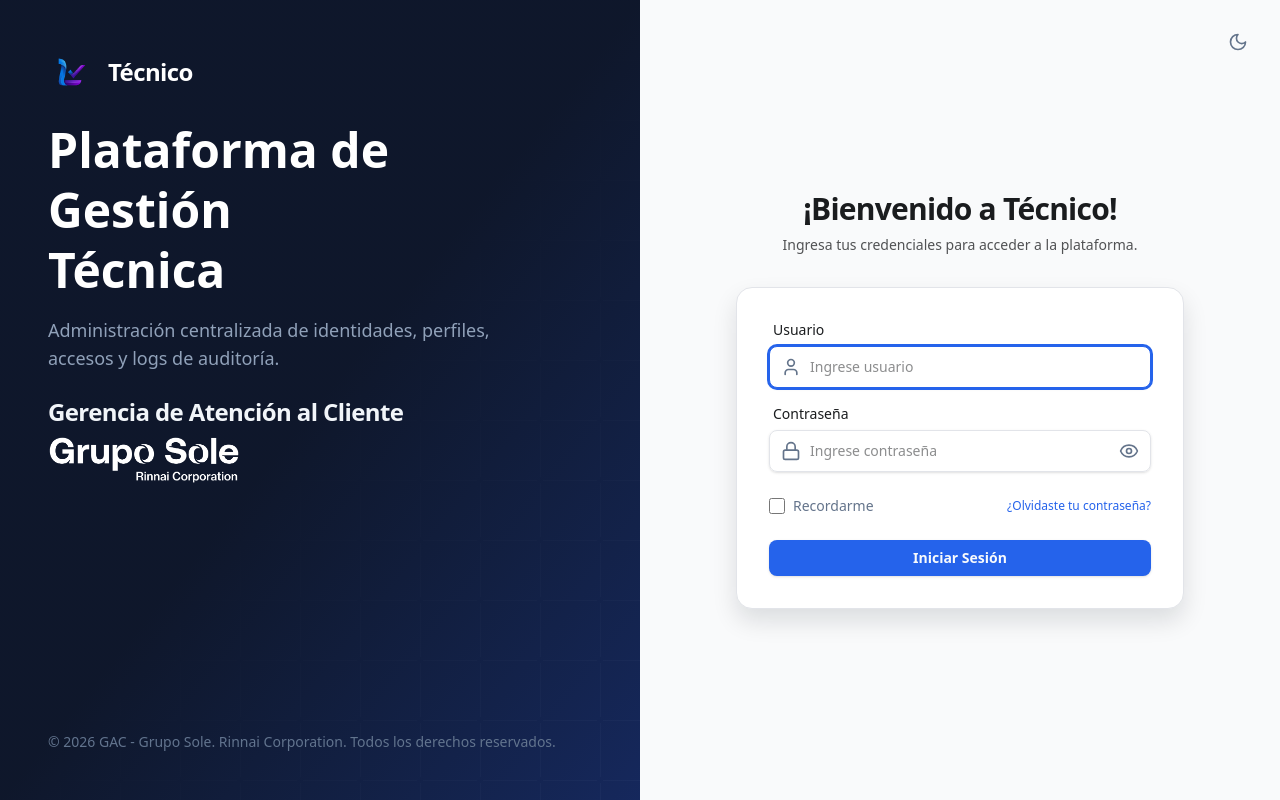
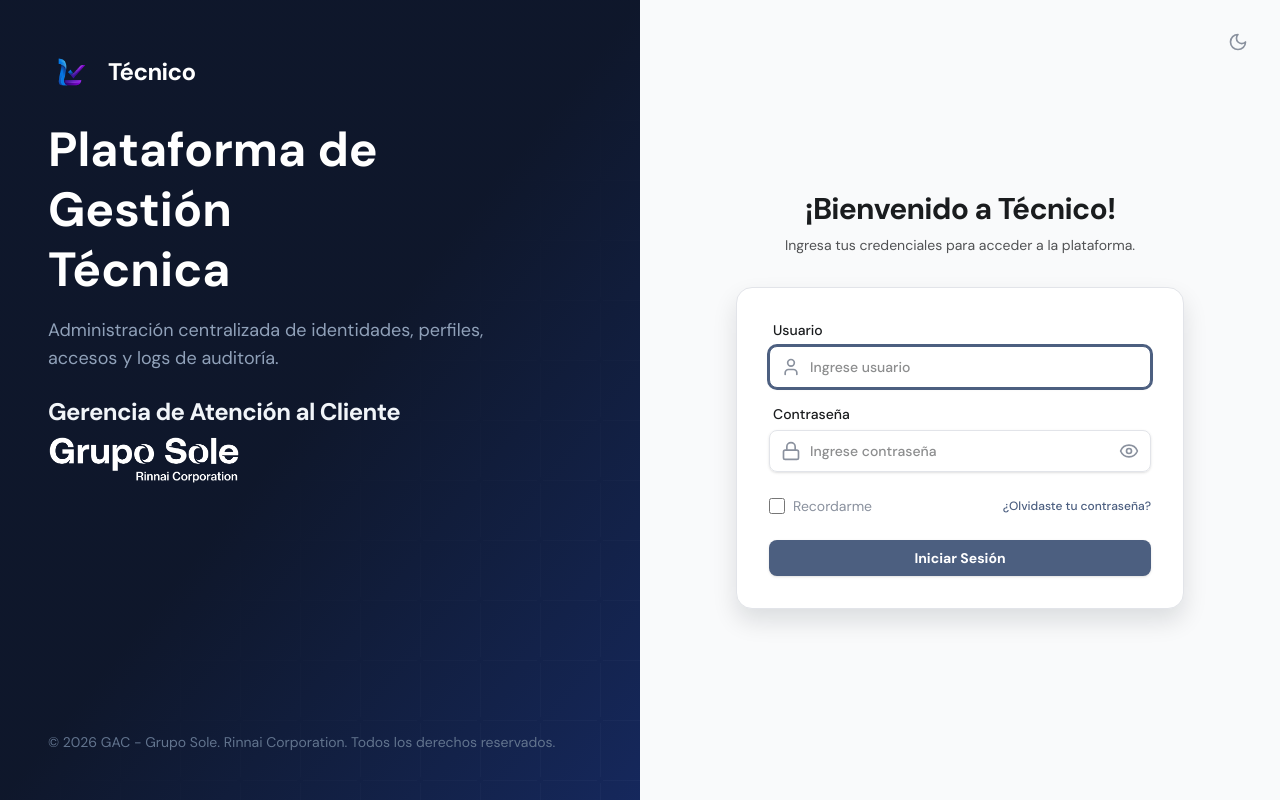
Before and after one commit to onunez2025/Tecnico, a React (Vite) app: page /login in a window 1280 px wide. Built offline with nearby package versions, Linux system fonts and the light colour scheme.

Commit message:
fix(theme): fix typography self-reference and set default primary palette to slate blue matching Flow

```diff
--- a/src/index.css
+++ b/src/index.css
@@ -3,8 +3,8 @@
 @custom-variant dark (&:where(.dark, .dark *));
 
 @theme {
-  --font-sans: var(--font-sans, 'DM Sans'), ui-sans-serif, system-ui, sans-serif;
-  --font-mono: var(--font-mono, 'JetBrains Mono'), monospace;
+  --font-sans: 'DM Sans', ui-sans-serif, system-ui, sans-serif;
+  --font-mono: 'JetBrains Mono', monospace;
 
   --color-background: var(--background);
   --color-foreground: var(--foreground);
@@ -78,36 +78,36 @@
   }
   body {
     @apply bg-background text-foreground;
-    font-family: var(--font-sans);
+    font-family: 'DM Sans', ui-sans-serif, system-ui, sans-serif;
   }
   :root {
-    --background: hsl(210 40% 98%);
-    --foreground: hsl(222.2 84% 4.9%);
+    --background: #F9FAFB;
+    --foreground: #050F1A;
 
-    --card: hsl(0 0% 100%);
-    --card-foreground: hsl(222.2 84% 4.9%);
+    --card: #FFFFFF;
+    --card-foreground: #050F1A;
 
-    --popover: hsl(0 0% 100%);
-    --popover-foreground: hsl(222.2 84% 4.9%);
+    --popover: #FFFFFF;
+    --popover-foreground: #050F1A;
 
-    --primary: hsl(221.2 83.2% 53.3%);
-    --primary-foreground: hsl(210 40% 98%);
+    --primary: #4C5F80;
+    --primary-foreground: #FFFFFF;
 
-    --secondary: hsl(210 40% 96.1%);
-    --secondary-foreground: hsl(222.2 47.4% 11.2%);
+    --secondary: #5B616E;
+    --secondary-foreground: #FFFFFF;
 
-    --muted: hsl(210 40% 96.1%);
-    --muted-foreground: hsl(215.4 16.3% 46.9%);
+    --muted: #D1D5DB;
+    --muted-foreground: #8A919E;
 
-    --accent: hsl(210 40% 96.1%);
-    --accent-foreground: hsl(222.2 47.4% 11.2%);
+    --accent: #4C5F80;
+    --accent-foreground: #FFFFFF;
 
-    --destructive: hsl(0 84.2% 60.2%);
-    --destructive-foreground: hsl(210 40% 98%);
+    --destructive: #DF2935;
+    --destructive-foreground: #FFFFFF;
 
-    --border: hsl(214.3 31.8% 91.4%);
-    --input: hsl(214.3 31.8% 91.4%);
-    --ring: hsl(221.2 83.2% 53.3%);
+    --border: #D1D5DB;
+    --input: #D1D5DB;
+    --ring: #4C5F80;
 
     --radius: 0.5rem;
 
@@ -119,7 +119,7 @@
     --radius-modal: 16px;
 
     /* SIATC — colores semánticos (modo claro) */
-    --cb-bg: #F4F6FA;
+    --cb-bg: #F9FAFB;
     --cb-text-primary: #1A1C1E;
     --cb-text-secondary: #515254;
     --cb-border: #E2E4E9;
@@ -136,34 +136,34 @@
     --transition-duration: 300ms;
   }
 
-  html.dark {
-    --background: hsl(222.2 84% 4.9%);
-    --foreground: hsl(210 40% 98%);
+  .dark, html.dark {
+    --background: #050F1A;
+    --foreground: #F9FAFB;
 
-    --card: hsl(222.2 47% 9.5%);
-    --card-foreground: hsl(210 40% 98%);
+    --card: #111C2A;
+    --card-foreground: #F9FAFB;
 
-    --popover: hsl(222.2 84% 4.9%);
-    --popover-foreground: hsl(210 40% 98%);
+    --popover: #111C2A;
+    --popover-foreground: #F9FAFB;
 
-    --primary: hsl(217.2 91.2% 59.8%);
-    --primary-foreground: hsl(222.2 47.4% 11.2%);
+    --primary: #707F99;
+    --primary-foreground: #050F1A;
 
-    --secondary: hsl(217.2 32.6% 17.5%);
-    --secondary-foreground: hsl(210 40% 98%);
+    --secondary: #8A919E;
+    --secondary-foreground: #050F1A;
 
-    --muted: hsl(217.2 32.6% 17.5%);
-    --muted-foreground: hsl(215 20.2% 65.1%);
+    --muted: #1E293B;
+    --muted-foreground: #8A919E;
 
-    --accent: hsl(217.2 32.6% 15%);
-    --accent-foreground: hsl(210 40% 98%);
+    --accent: #707F99;
+    --accent-foreground: #050F1A;
 
-    --destructive: hsl(0 62.8% 30.6%);
-    --destructive-foreground: hsl(210 40% 98%);
+    --destructive: #DF2935;
+    --destructive-foreground: #FFFFFF;
 
-    --border: hsl(217.2 32.6% 15%);
-    --input: hsl(217.2 32.6% 15%);
-    --ring: hsl(224.3 76.3% 48%);
+    --border: #1E293B;
+    --input: #1E293B;
+    --ring: #707F99;
 
     /* SIATC — colores semánticos (modo oscuro) */
     --cb-bg: #050F1A;
@@ -183,7 +183,7 @@
 
 /* SIATC — responsive layout overrides */
 @media (max-width: 767px) {
-  :root, html.dark {
+  :root, .dark, html.dark {
     --layout-border-width: 0px;
     --layout-shadow: none;
   }
```
